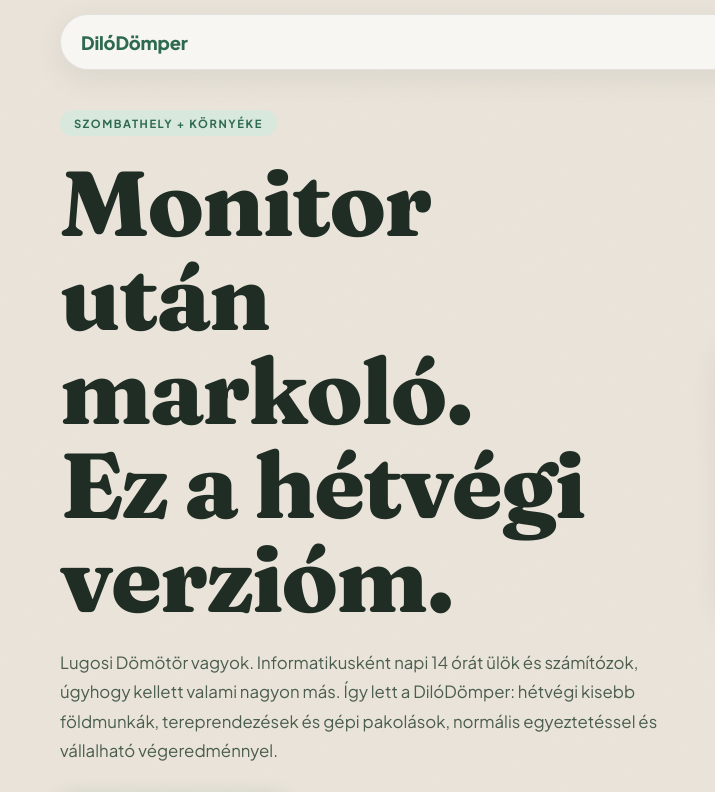
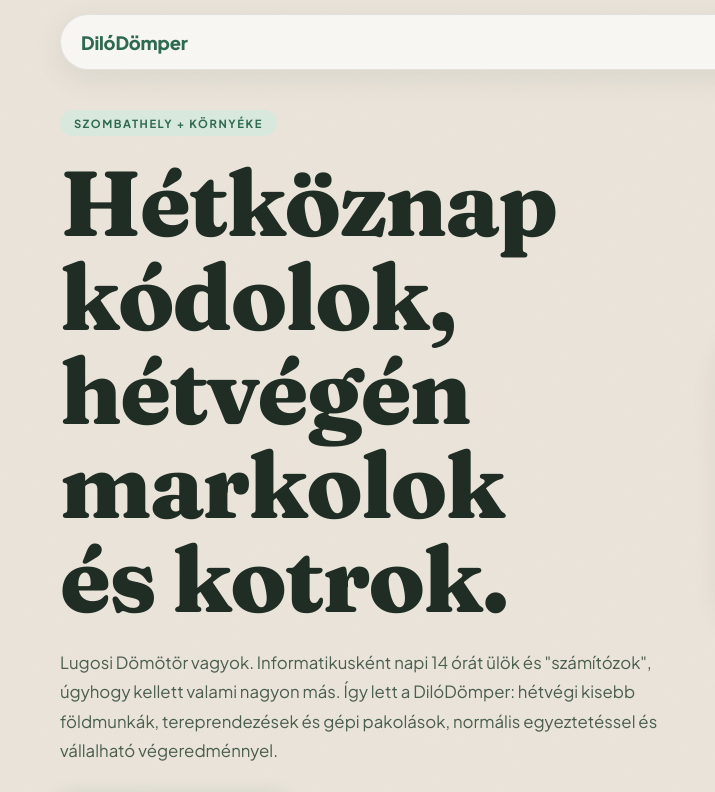
Before and after one commit to lugosidomotor/dilodomper, a plain HTML site: page index.html in a window 1280 px wide. Shown: the top 792 px of the page, 0-715 px from the left. Drawn offline with Linux system fonts and the light colour scheme.

Commit message:
Update index.html

```diff
--- a/index.html
+++ b/index.html
@@ -188,9 +188,9 @@
       <section class="section hero">
         <div class="hero-copy reveal">
           <span class="eyebrow">SZOMBATHELY + KÖRNYÉKE</span>
-          <h1>Monitor után markoló. Ez a hétvégi verzióm.</h1>
+          <h1>Hétköznap kódolok, hétvégén markolok és kotrok.</h1>
           <p class="hero-lead">
-            Lugosi Dömötör vagyok. Informatikusként napi 14 órát ülök és számítózok, úgyhogy kellett
+            Lugosi Dömötör vagyok. Informatikusként napi 14 órát ülök és "számítózok", úgyhogy kellett
             valami nagyon más. Így lett a DilóDömper: hétvégi kisebb földmunkák, tereprendezések és
             gépi pakolások, normális egyeztetéssel és vállalható végeredménnyel.
           </p>
```
